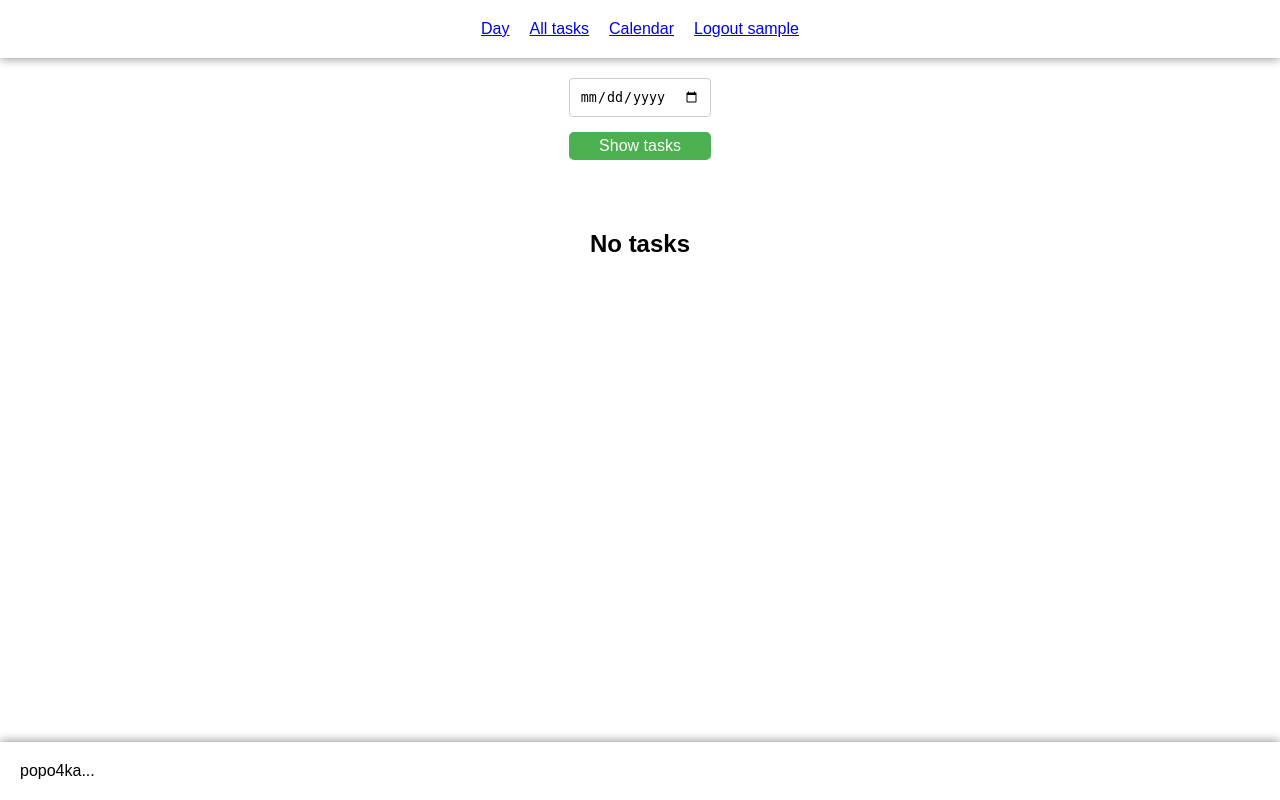
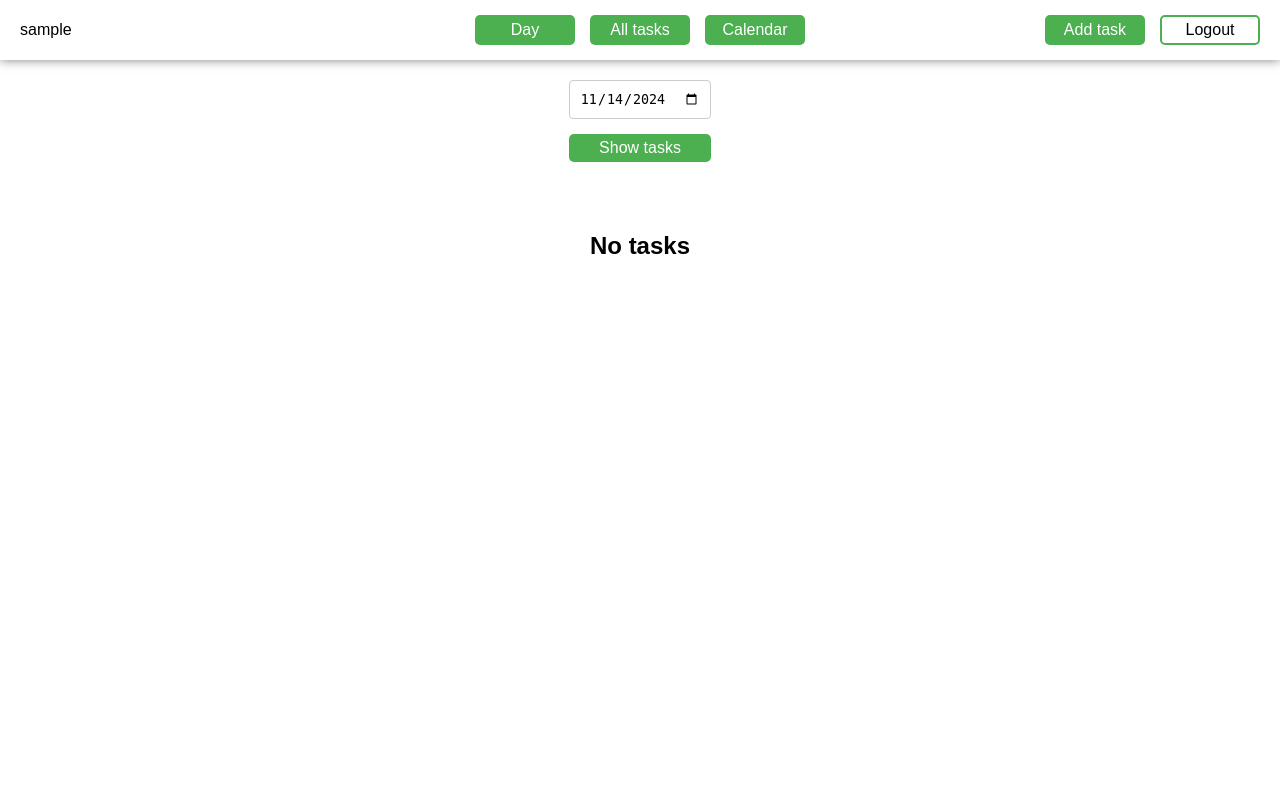
Before and after one commit to osha890/todolist, a Django app: page /day/ in a window 1280 px wide. Run offline with Django 5.2, Linux system fonts and the light colour scheme; the visitor is signed in with stand-in values (Sample User, id 1); data that the repository does not hold is empty.

Commit message:
nov14,14:34

```diff
--- a/static/css/style.css
+++ b/static/css/style.css
@@ -24,9 +24,34 @@ header, footer {
 }
 
 header {
+    position: relative;
+    height: 20px; /* Задайте нужную высоту родительскому блоку */
+}
+
+header div {
     display: flex;
-    justify-content: center;
-    gap: 20px;
+    gap: 15px;
+}
+
+header .center {
+    position: absolute;
+    left: 50%;
+    top: 50%;
+    transform: translate(-50%, -50%);
+}
+
+header .right {
+    position: absolute;
+    right: 20px;
+    top: 50%;
+    transform: translateY(-50%);
+}
+
+header .left {
+    position: absolute;
+    left: 20px;
+    top: 50%;
+    transform: translateY(-50%);
 }
 
 #task-list, .formContainer {
@@ -277,6 +302,32 @@ tr td:nth-child(7) {
     font-size: 16px;
 }
 
-.dayForm button:hover {
+.dayForm button:hover, header a:hover {
     background-color: #45a049;
 }
+
+header a {
+    text-decoration: none;
+    display: flex;
+    justify-content: center;
+    align-items: center;
+    width: 100px;
+    height: 30px;
+    background-color: #4CAF50;
+    color: white;
+    border: none;
+    border-radius: 5px;
+    cursor: pointer;
+    font-size: 16px;
+}
+
+header .logout {
+    background-color: white;
+    box-sizing: border-box;
+    border: 2px solid #4CAF50;
+    color: black;
+}
+
+header .logout:hover {
+    background-color: #f2f2f2;
+}
--- a/tasks/views.py
+++ b/tasks/views.py
@@ -113,9 +113,7 @@ def calendar_view(request, year=None, month=None):
 @login_required
 def day_view(request, year=None, month=None, day=None):
     tasks = []
-    selected_date = None
-    if day is not None:
-        selected_date = date(year, month, day)
+    selected_date = date.today()
     if request.method == 'POST':
         form = DayDateForm(request.POST)
         if form.is_valid():
@@ -124,7 +122,6 @@ def day_view(request, year=None, month=None, day=None):
                                         due_date__month=selected_date.month,
                                         due_date__day=selected_date.day)
     else:
-        form = DayDateForm()
         if day is None:
             today = timezone.now()
             year = today.year
@@ -133,4 +130,5 @@ def day_view(request, year=None, month=None, day=None):
             tasks = Task.objects.filter(due_date__year=year, due_date__month=month, due_date__day=day)
         else:
             tasks = Task.objects.filter(due_date__year=year, due_date__month=month, due_date__day=day)
+        form = DayDateForm(initial={'day_date': date(year, month, day)})
     return render(request, 'tasks/day.html', {'form': form, 'tasks': tasks, 'selected_date': selected_date})
--- a/templates/base.html
+++ b/templates/base.html
@@ -8,17 +8,20 @@
 </head>
 <body>
     <header>
-        <a href="{% url 'day' %}">Day</a>
-        <a href="{% url 'home' %}">All tasks</a>
-        <a href="{% url 'calendar' %}">Calendar</a>
-        <a href="{% url 'logout' %}">Logout {{ user }}</a>
+        <div class="left">{{ user }}</div>
+        <div class="center">
+            <a href="{% url 'day' %}">Day</a>
+            <a href="{% url 'home' %}">All tasks</a>
+            <a href="{% url 'calendar' %}">Calendar</a>
+        </div>
+        <div class="right">
+            <a href="{% url 'home' %}">Add task</a>
+            <a class="logout" href="{% url 'logout' %}">Logout</a>
+        </div>
     </header>
     <main>
         {% block content %}{% endblock %}
     </main>
-    <footer>
-        popo4ka...
-    </footer>
 
     <script>
         $('#task-form').submit(function(event) {
```
